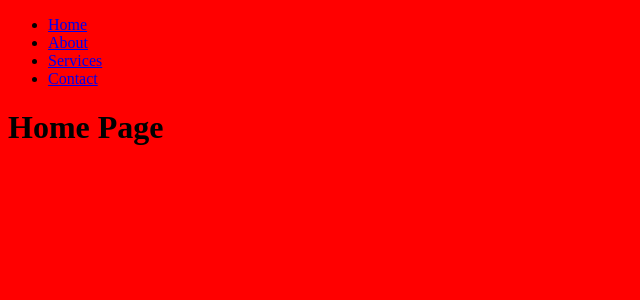
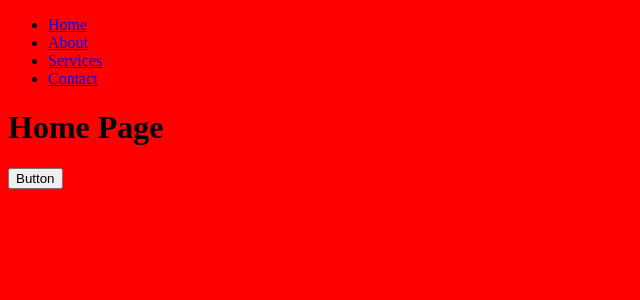
Before and after one commit to Imohh/React-frontend, a React (Create React App) app: page / in a window 1280 px wide. Shown: the top 300 px of the page, without its empty margins (0-640 px from the left). Built offline with nearby package versions, Linux system fonts and the light colour scheme.

Commit message:
new commit

```diff
--- a/src/App.js
+++ b/src/App.js
@@ -8,8 +8,8 @@ function App() {
   return (
     <div className="container">
 
-      {/* <h1>This is counter app</h1>
-      <button>Home Page</button> */}
+      {/* <h1>This is counter app</h1>*/}
+
 
       <Home />
 
--- a/src/components/styles/Footer.scss
+++ b/src/components/styles/Footer.scss
@@ -1,3 +1,5 @@
+@import 'config';
+
 $background: hsl(240, 100%, 50%);
 $colors: (
     "first": #000,
--- /dev/null
+++ b/src/components/styles/_config.scss
@@ -0,0 +1,2 @@
+$primaryColor: blue;
+$secondaryColor: #333
--- a/src/portfolio/Home.js
+++ b/src/portfolio/Home.js
@@ -7,6 +7,7 @@ function Home () {
     <>
         <Header />
         <h1>Home Page</h1>
+        <button>Button</button>
     </>
  )
 }
--- /dev/null
+++ b/src/portfolio/style/_config.scss
@@ -0,0 +1,2 @@
+$primaryColor: blue;
+$secondaryColor: #333
--- a/src/portfolio/style/home.scss
+++ b/src/portfolio/style/home.scss
@@ -1,3 +1,9 @@
+@import 'config';
+
 body {
     background:red
 }
+
+button {
+    background: $primaryColor
+}
```
